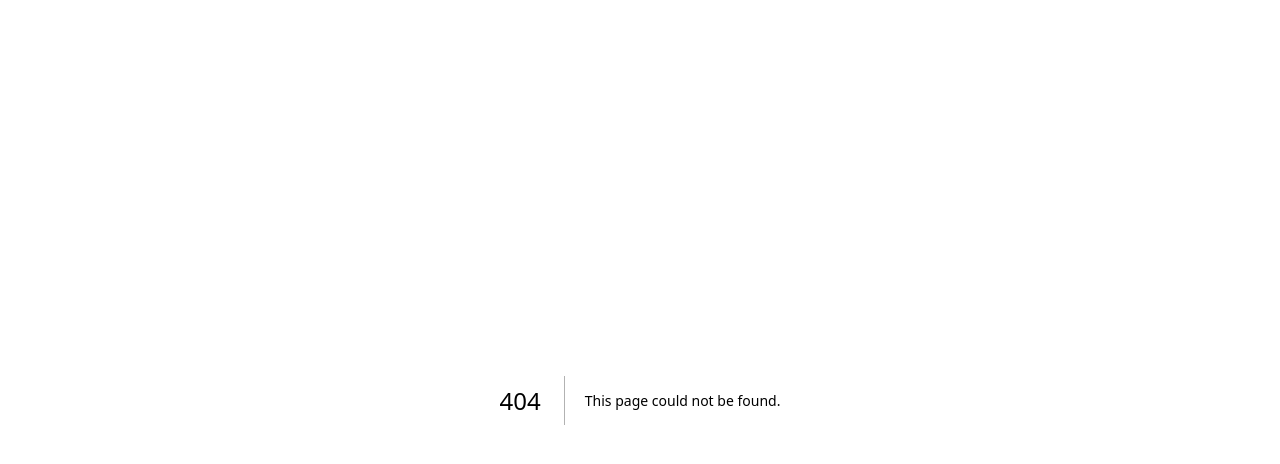
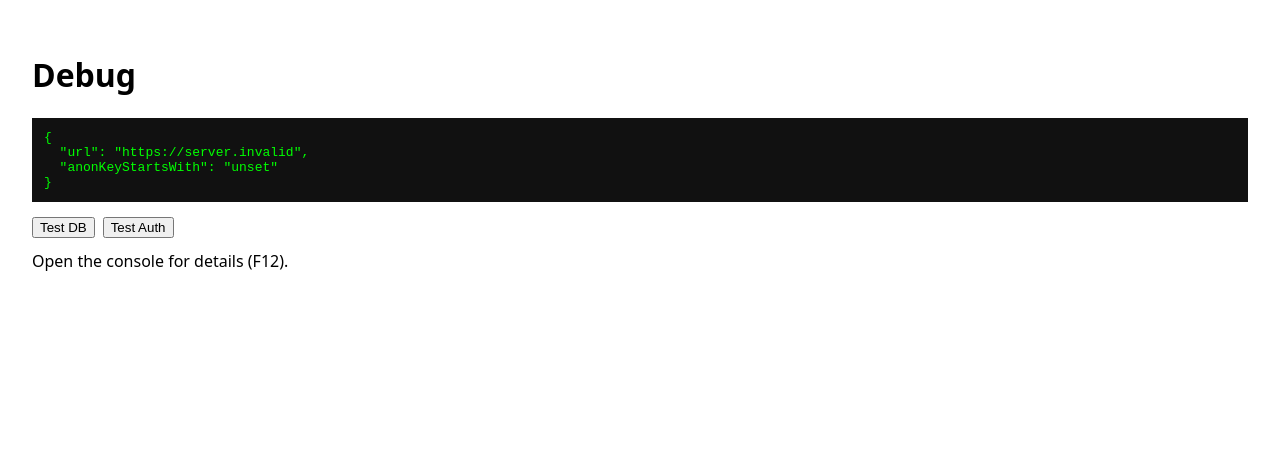
Before and after one commit to rebelribbon/rr-staff, a Next.js app: page /debug in a window 1280 px wide. Before the commit this address had no page. Shown: the top 464 px of the page. Built offline with nearby package versions, Linux system fonts and the light colour scheme; no server answers.

Commit message:
Create debug.js

```diff
--- /dev/null
+++ b/pages/debug.js
@@ -0,0 +1,49 @@
+import { getBrowserClient } from "../lib/supabaseBrowser";
+
+export default function Debug() {
+  const supabase = getBrowserClient();
+
+  async function testDB() {
+    try {
+      const { data, error } = await supabase.from("orders").select("id").limit(1);
+      alert(error ? `DB error: ${error.message}` : `DB OK. Rows: ${data?.length ?? 0}`);
+    } catch (e) {
+      alert("DB fetch failed: " + (e?.message || e));
+    }
+  }
+
+  async function testAuth() {
+    try {
+      // we don't actually send an email; we just hit the auth settings endpoint to test CORS & envs
+      const res = await fetch(
+        `${process.env.NEXT_PUBLIC_SUPABASE_URL}/auth/v1/settings`,
+        { headers: { apikey: process.env.NEXT_PUBLIC_SUPABASE_ANON_KEY } }
+      );
+      if (!res.ok) throw new Error(`HTTP ${res.status}`);
+      const json = await res.json();
+      alert("Auth settings reachable ✅");
+      console.log(json);
+    } catch (e) {
+      alert("Auth settings fetch FAILED ❌: " + (e?.message || e));
+    }
+  }
+
+  return (
+    <main style={{ padding: 24, fontFamily: "system-ui" }}>
+      <h1>Debug</h1>
+      <pre style={{ background: "#111", color: "#0f0", padding: 12 }}>
+{JSON.stringify(
+  {
+    url: process.env.NEXT_PUBLIC_SUPABASE_URL,
+    anonKeyStartsWith: process.env.NEXT_PUBLIC_SUPABASE_ANON_KEY?.slice(0, 12)
+  },
+  null,
+  2
+)}
+      </pre>
+      <button onClick={testDB} style={{ marginRight: 8 }}>Test DB</button>
+      <button onClick={testAuth}>Test Auth</button>
+      <p style={{ marginTop: 12 }}>Open the console for details (F12).</p>
+    </main>
+  );
+}
```
